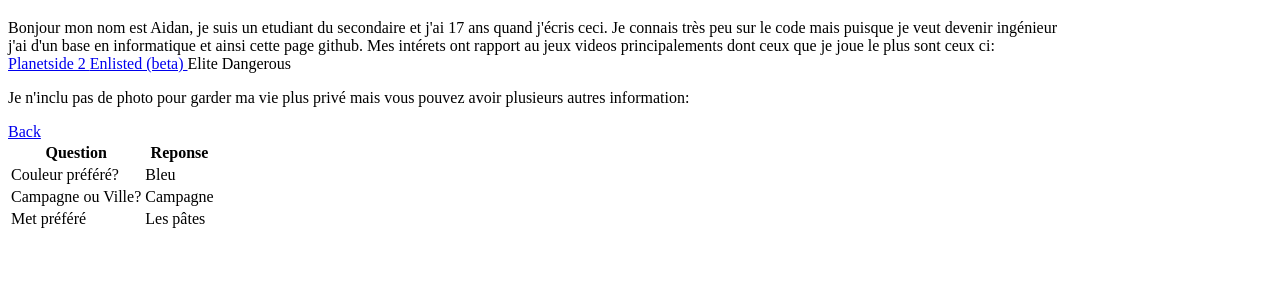
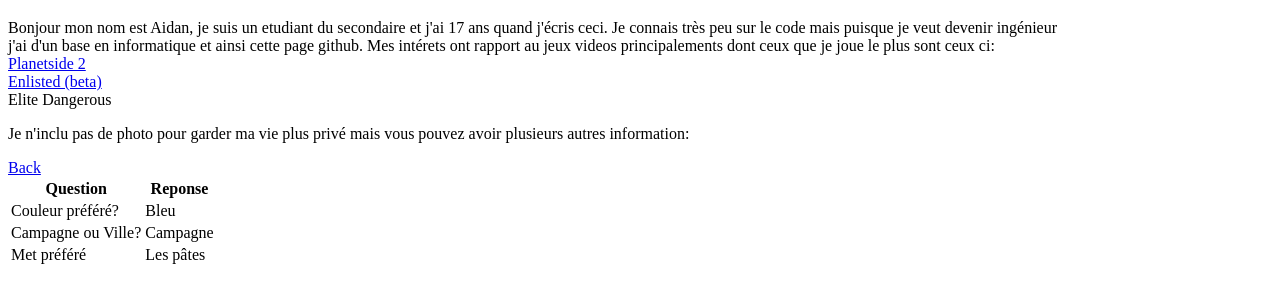
Before and after one commit to Aidan-pdf/Aidan-pdf.github.io, a plain HTML site: page bibliographie.html in a window 1280 px wide. Shown: the part 61-364 px from the top of the page. Drawn offline with Linux system fonts and the light colour scheme.

Commit message:
Update bibliographie.html

```diff
--- a/bibliographie.html
+++ b/bibliographie.html
@@ -9,9 +9,9 @@
    <p> Bonjour mon nom est Aidan, je suis un etudiant du secondaire et j'ai 17 ans quand j'écris ceci. Je connais très peu sur le code mais puisque je veut devenir ingénieur <br>
      j'ai d'un base en informatique et ainsi cette page github. Mes intérets ont rapport au jeux videos principalements dont ceux que je joue le plus sont ceux ci: <br>
 
-     <a href="https://www.planetside2.com/home"> Planetside 2 </a>
-     <a href="https://enlisted.net/en/#!/"> Enlisted (beta) </a>
-     <a herf="https://www.elitedangerous.com/"> Elite Dangerous </a>
+     <a href="https://www.planetside2.com/home"> Planetside 2 </a><br>
+     <a href="https://enlisted.net/en/#!/"> Enlisted (beta) </a><br>
+     <a herf="https://www.elitedangerous.com/"> Elite Dangerous </a><br>
 
     <p> Je n'inclu pas de photo pour garder ma vie plus privé mais vous pouvez avoir plusieurs autres information: </p>
 
```
